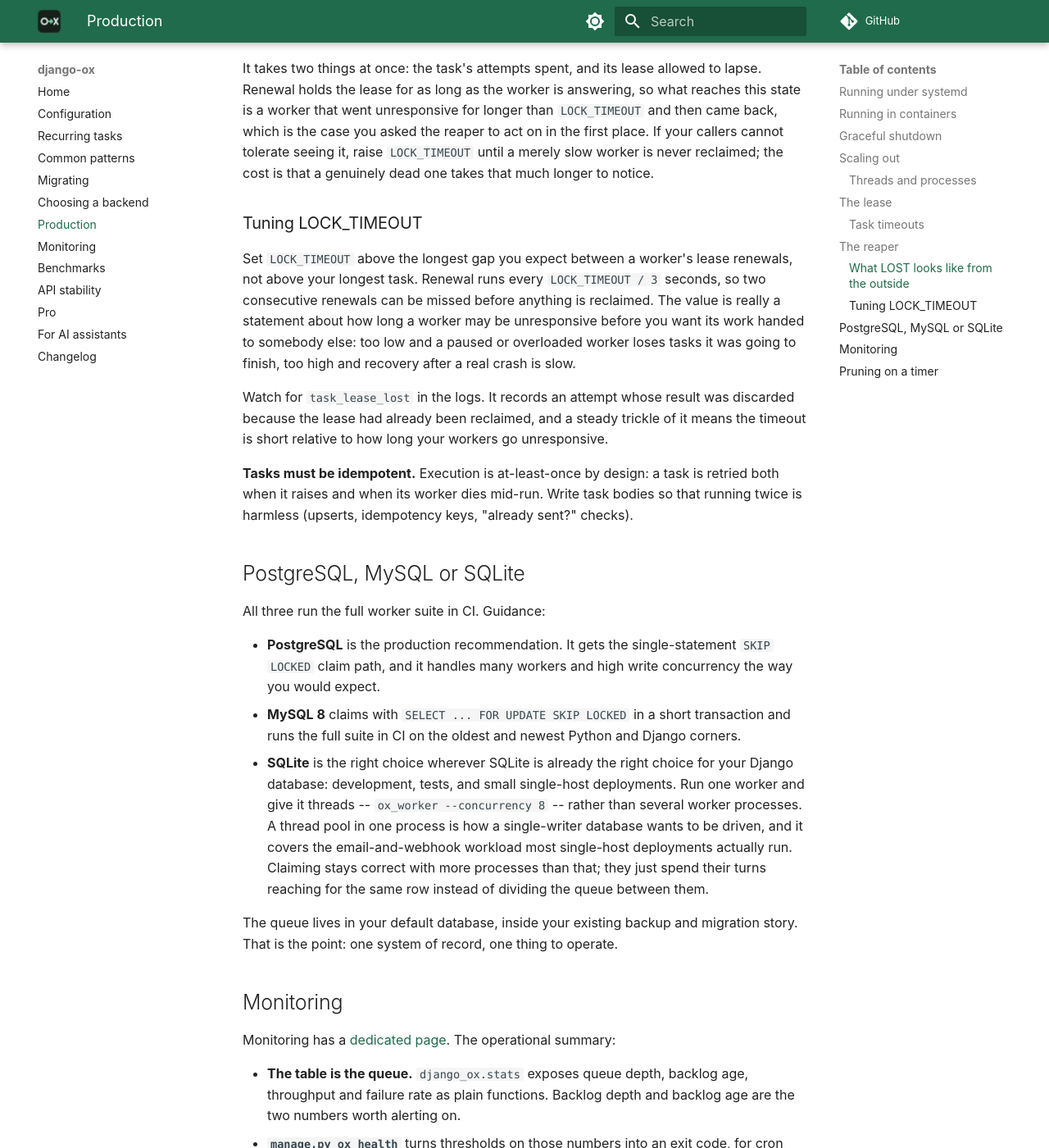
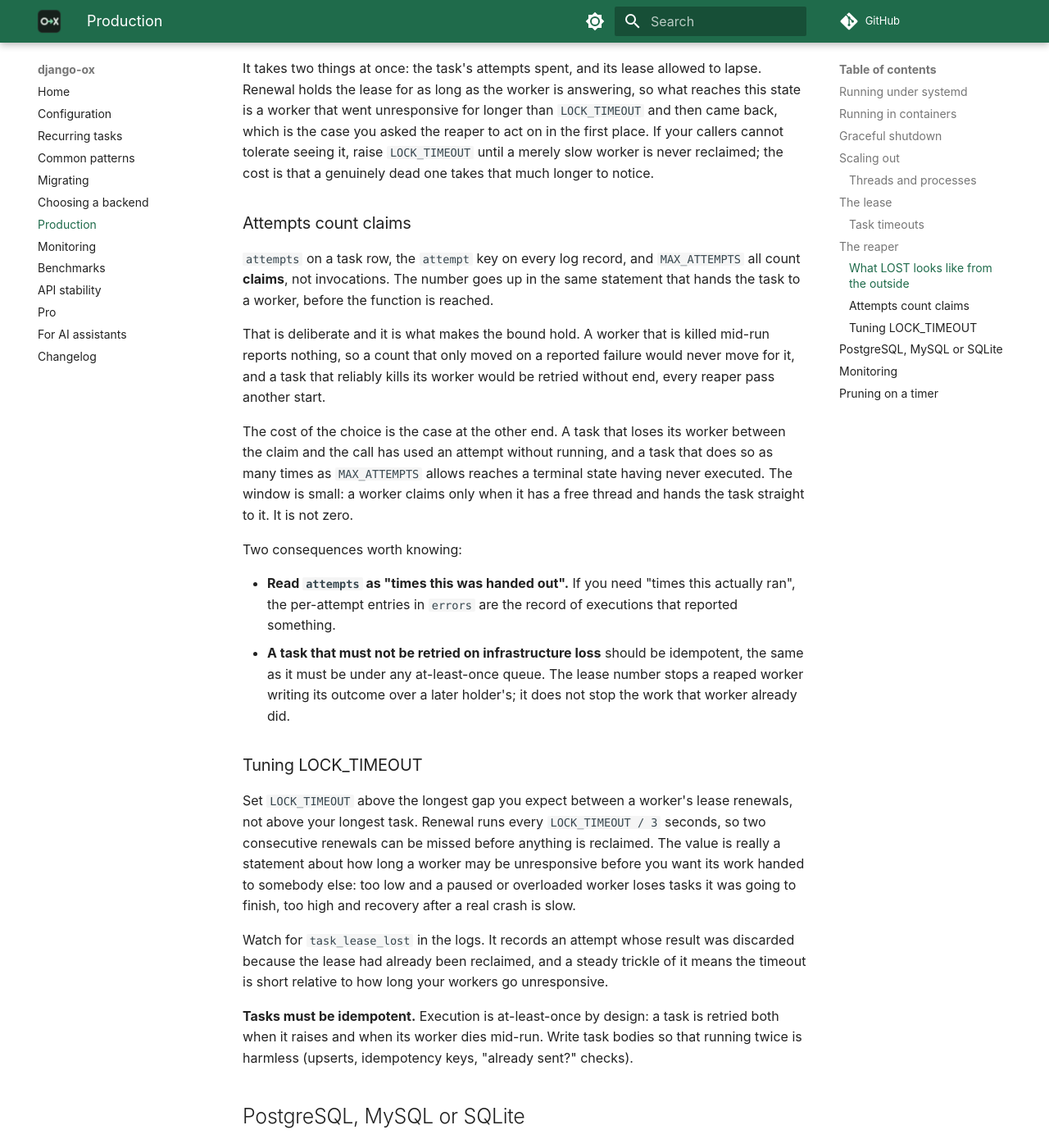
Before and after one commit to oxpull/django-ox, an MkDocs documentation site: the page built from docs/production.md, in a window 1280 px wide and 1400 px high, scrolled down 10464 px. Shown: the whole window at 82% size. Built offline with MkDocs 1.6.1 and Material for MkDocs 9.7.7, drawn with Linux system fonts in a browser that asks for light colours; comment, search, counter and statistics services are not loaded.

Commit message:
Say that attempts counts claims, not invocations
The column, the log key and MAX_ATTEMPTS all move in the statement that
hands a task to a worker, before the function is reached, and the
reference table says so in its first clause: an operator reading
"attempt 2/3" is reading the claim count.

The production page has the trade in one place. Counting claims is
what keeps the bound true when a worker is killed and reports nothing,
and the price is that a task losing its worker between the claim and
the call has spent an attempt without running.

```diff
--- a/docs/production.md
+++ b/docs/production.md
@@ -506,6 +506,33 @@ act on in the first place. If your callers cannot tolerate seeing it, raise
 `LOCK_TIMEOUT` until a merely slow worker is never reclaimed; the cost is that
 a genuinely dead one takes that much longer to notice.
 
+### Attempts count claims
+
+`attempts` on a task row, the `attempt` key on every log record, and
+`MAX_ATTEMPTS` all count **claims**, not invocations. The number goes up in the
+same statement that hands the task to a worker, before the function is reached.
+
+That is deliberate and it is what makes the bound hold. A worker that is killed
+mid-run reports nothing, so a count that only moved on a reported failure would
+never move for it, and a task that reliably kills its worker would be retried
+without end, every reaper pass another start.
+
+The cost of the choice is the case at the other end. A task that loses its
+worker between the claim and the call has used an attempt without running, and
+a task that does so as many times as `MAX_ATTEMPTS` allows reaches a terminal
+state having never executed. The window is small: a worker claims only when it
+has a free thread and hands the task straight to it. It is not zero.
+
+Two consequences worth knowing:
+
+- **Read `attempts` as "times this was handed out".** If you need "times this
+  actually ran", the per-attempt entries in `errors` are the record of
+  executions that reported something.
+- **A task that must not be retried on infrastructure loss** should be
+  idempotent, the same as it must be under any at-least-once queue. The lease
+  number stops a reaped worker writing its outcome over a later holder's; it
+  does not stop the work that worker already did.
+
 ### Tuning LOCK_TIMEOUT
 
 Set `LOCK_TIMEOUT` above the longest gap you expect between a worker's lease
```
Also changed, not shown: docs/configuration.md (+1 -1 lines), docs/llms-full.txt (+28 -1 lines).
